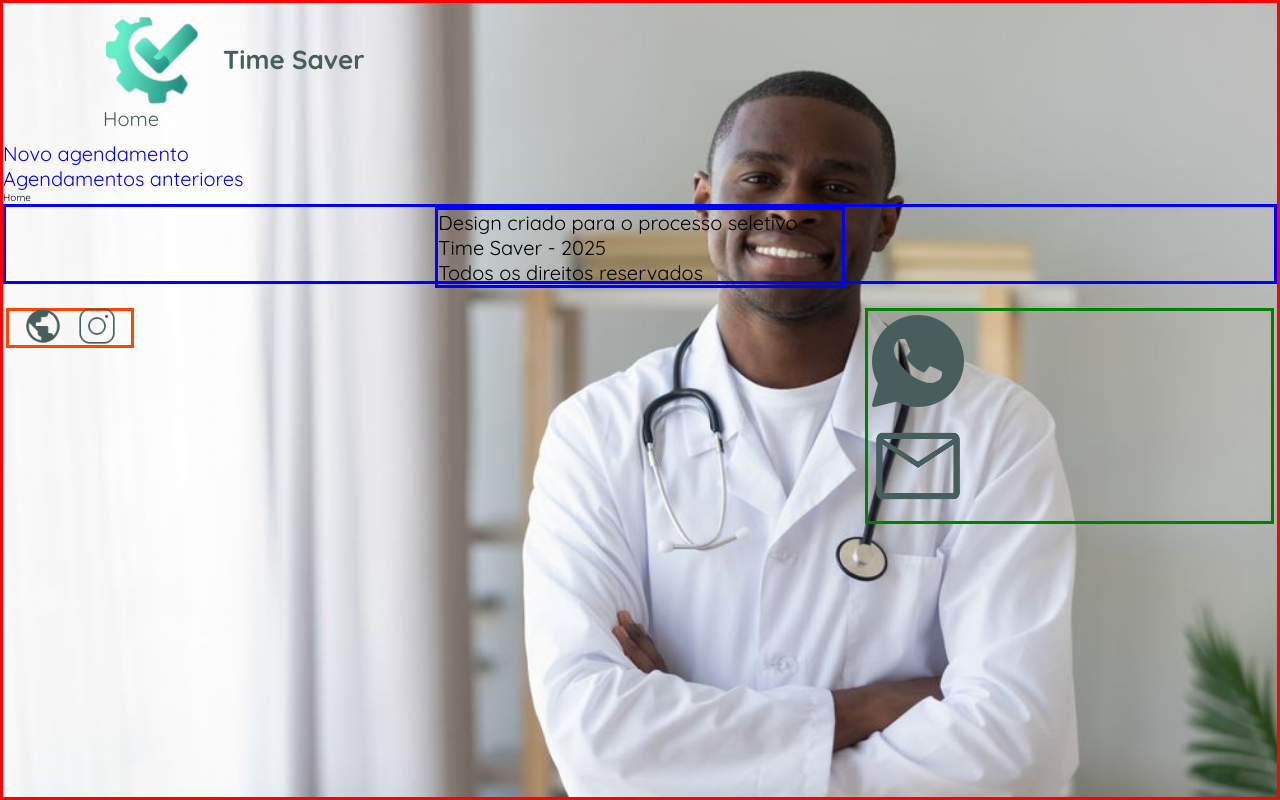
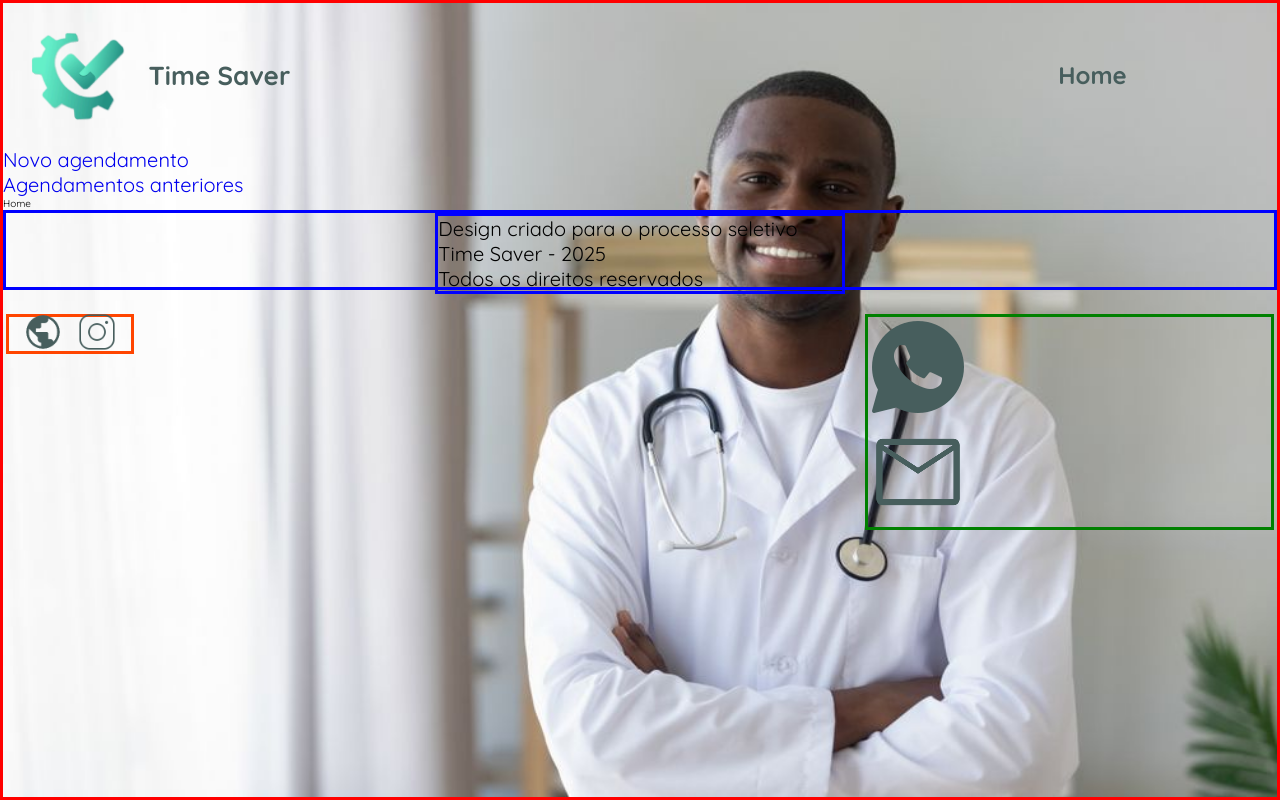
Before and after one commit to lolimamota/time-saver-front, a React (Vite) app: page / in a window 1280 px wide. Built offline with nearby package versions, Linux system fonts and the light colour scheme.

Commit message:
FIX: direção e espaçamento da header

```diff
--- a/src/components/header/header.jsx
+++ b/src/components/header/header.jsx
@@ -25,7 +25,7 @@ function header() {
       </li>
       <li>
         <Link to='/'>
-          Home
+          <h2>Home</h2>
         </Link>
       </li>
     </header>
--- a/src/scss/components/header/header.module.scss
+++ b/src/scss/components/header/header.module.scss
@@ -2,7 +2,7 @@
 
 .headerStyle {
     font-size: mixins.$font-h1;
-    padding: 1rem 1rem 1rem 10rem;
+    padding: 2vw;
 
     a {
         color: mixins.$text;
@@ -16,6 +16,8 @@
 
     div {
         width: 100%;
-        @include mixins.flex($align: center, $gap: 2rem)
+        @include mixins.flex($align: center, $gap: 2rem);
     }
+
+    @include mixins.flex($align: center, $gap: 60vw);
 }
```
